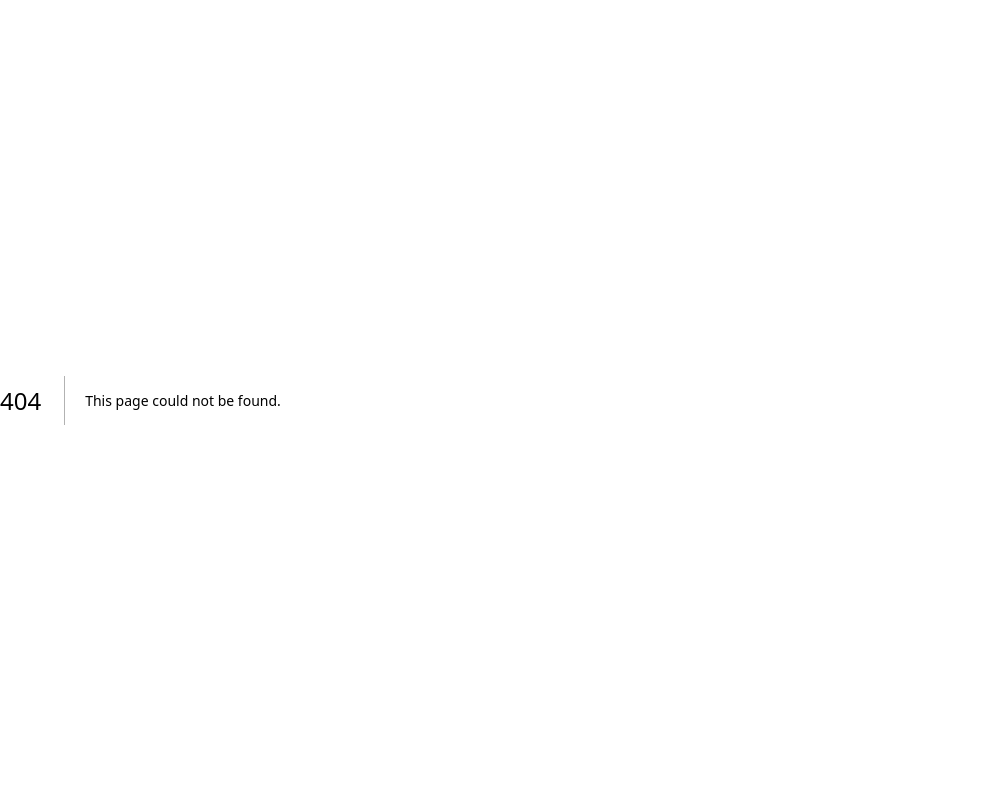
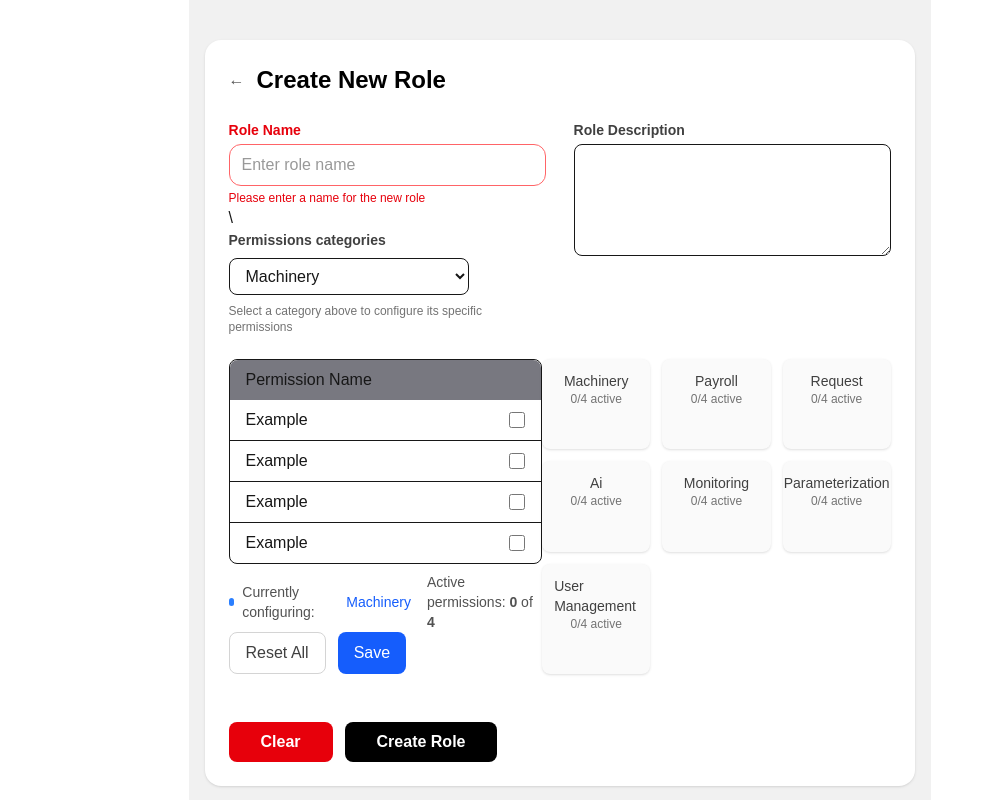
Before and after one commit to Minmgf/amms, a Next.js app: page /new-rol in a window 1280 px wide. Before the commit this address had no page. Shown: the whole page, without its empty margins (0-994 px from the left). Built offline with nearby package versions, Linux system fonts and the light colour scheme.

Commit message:
feature: update branch

```diff
--- /dev/null
+++ b/src/app/new-rol/page.jsx
@@ -0,0 +1,182 @@
+"use client";
+import React, { useState } from "react";
+
+const page = () => {
+  const [email, setEmail] = useState("");
+
+  const handleSubmit = (e) => {
+    e.preventDefault();
+    alert("Se ha enviado el enlace de recuperación a: " + email);
+  };
+
+  return (
+    <div className="flex gap-3 bg-white">
+      {/* navigation */}
+      <div className="w-[24%] bg-white"></div>
+
+      {/* NEW ROL */}
+      <main className="w-full flex justify-center items-start py-10 px-4 bg-[#F1F1F1]">
+        <div className="w-full max-w-5xl bg-[#ffffff] rounded-2xl shadow p-6">
+          {/* Header */}
+          <div className="flex items-center gap-3 mb-6">
+            <button className="text-neutral-600 hover:text-black">←</button>
+            <h1 className="text-2xl font-bold text-black">Create New Role</h1>
+          </div>
+
+          {/* Form */}
+          <form className="flex flex-col gap-6">
+            <div className="grid grid-cols-1 md:grid-cols-2 gap-7">
+              <div className="flex flex-col">
+                {/* Role Name */}
+                <div className="flex flex-col">
+                  <label className="font-bold text-sm text-red-600">
+                    Role Name
+                  </label>
+                  <input
+                    type="text"
+                    placeholder="Enter role name"
+                    className="border border-red-400 text-[#282828] rounded-xl px-3 py-2 mt-1 focus:outline-none focus:ring-2 focus:ring-red-500 placeholder-[#999999]"
+                  />
+                  <p className="text-xs text-red-600 mt-1">
+                    Please enter a name for the new role
+                  </p>
+                </div>{" "}
+                \{/* Permissions categories */}
+                <div className="flex flex-col">
+                  <label className="font-semibold text-sm text-neutral-700">
+                    Permissions categories
+                  </label>
+                  <select className="border rounded-lg px-3 py-2 mt-2 w-60 focus:outline-none focus:ring-2 focus:ring-blue-500">
+                    <option>Machinery</option>
+                    <option>Payroll</option>
+                    <option>Request</option>
+                    <option>Ai</option>
+                    <option>Monitoring</option>
+                    <option>Parameterization</option>
+                    <option>User Management</option>
+                  </select>
+                  <p className="text-xs text-neutral-500 mt-2">
+                    Select a category above to configure its specific
+                    permissions
+                  </p>
+                </div>
+              </div>
+
+              {/* Role Description */}
+              <div className="flex flex-col">
+                <label className="font-semibold text-sm text-neutral-700">
+                  Role Description
+                </label>
+                <textarea
+                  placeholder=""
+                  className="border rounded-lg px-3 py-2 mt-1 focus:outline-none focus:ring-2 focus:ring-blue-500 h-28"
+                />
+              </div>
+            </div>
+
+            {/* Permission */}
+            <div className="flex justify-between">
+              <div className="flex flex-col">
+                <div className="border rounded-lg">
+                  <div className="grid grid-cols-[1fr_auto] items-center rounded-t-lg px-4 py-2 font-medium bg-[#787880]">
+                    <span>Permission Name</span>
+                    <span></span>
+                  </div>
+                  {["Example", "Example", "Example", "Example"].map(
+                    (perm, i) => (
+                      <div
+                        key={i}
+                        className="grid grid-cols-[1fr_auto] items-center px-4 py-2 border-b last:border-b-0"
+                      >
+                        <span>{perm}</span>
+                        <input type="checkbox" className="h-4 w-4" />
+                      </div>
+                    )
+                  )}
+                </div>
+
+
+                {/* Permissions list */}
+                <div className="col-span-2">
+                  {/* Footer info */}
+                  <div className="flex items-center gap-2 mt-2 text-sm text-neutral-600">
+                    <span className="h-2 w-2 rounded-full bg-blue-500 inline-block"></span>
+                    Currently configuring:
+                    <span className="font-medium text-blue-600">Machinery</span>
+                    <span className="ml-2">
+                      Active permissions: <b>0</b> of <b>4</b>
+                    </span>
+                  </div>
+                </div>
+
+                                <div>
+                  <div className="flex gap-3">
+                    <button
+                      type="button"
+                      className="px-4 py-2 rounded-lg border border-neutral-300 text-neutral-700 hover:bg-neutral-100"
+                    >
+                      Reset All
+                    </button>
+                    <button
+                      type="button"
+                      className="px-4 py-2 rounded-lg bg-blue-600 text-white hover:bg-blue-700"
+                    >
+                      Save
+                    </button>
+                  </div>
+                </div>
+              </div>
+
+
+
+              {/* Side categories */}
+              <div className="col-span-2 grid grid-cols-2 md:grid-cols-3 gap-3">
+                {[
+                  "Machinery",
+                  "Payroll",
+                  "Request",
+                  "Ai",
+                  "Monitoring",
+                  "Parameterization",
+                  "User Management",
+                ].map((cat) => (
+                  <div
+                    key={cat}
+                    className="shadow-sm rounded-lg p-3 text-sm text-neutral-700 bg-neutral-50"
+                  >
+                    <div className="flex flex-col items-center justify-between">
+                      <span>{cat}</span>
+                      <span className="text-xs text-neutral-500">
+                        0/4 active
+                      </span>
+                    </div>
+                  </div>
+                ))}
+              </div>
+            </div>
+
+            {/* Buttons */}
+            <div className="col-span-2 flex justify-between mt-6">
+              <div className="flex gap-3">
+                <button
+                  type="button"
+                  className="px-8 py-2 font-semibold rounded-lg bg-red-600 text-white hover:bg-red-700"
+                >
+                  Clear
+                </button>
+                <button
+                  type="submit"
+                  className="px-8 py-2 font-semibold rounded-lg bg-black text-white hover:bg-neutral-800"
+                >
+                  Create Role
+                </button>
+              </div>
+            </div>
+          </form>
+        </div>
+      </main>
+    </div>
+  );
+};
+
+export default page;
```
